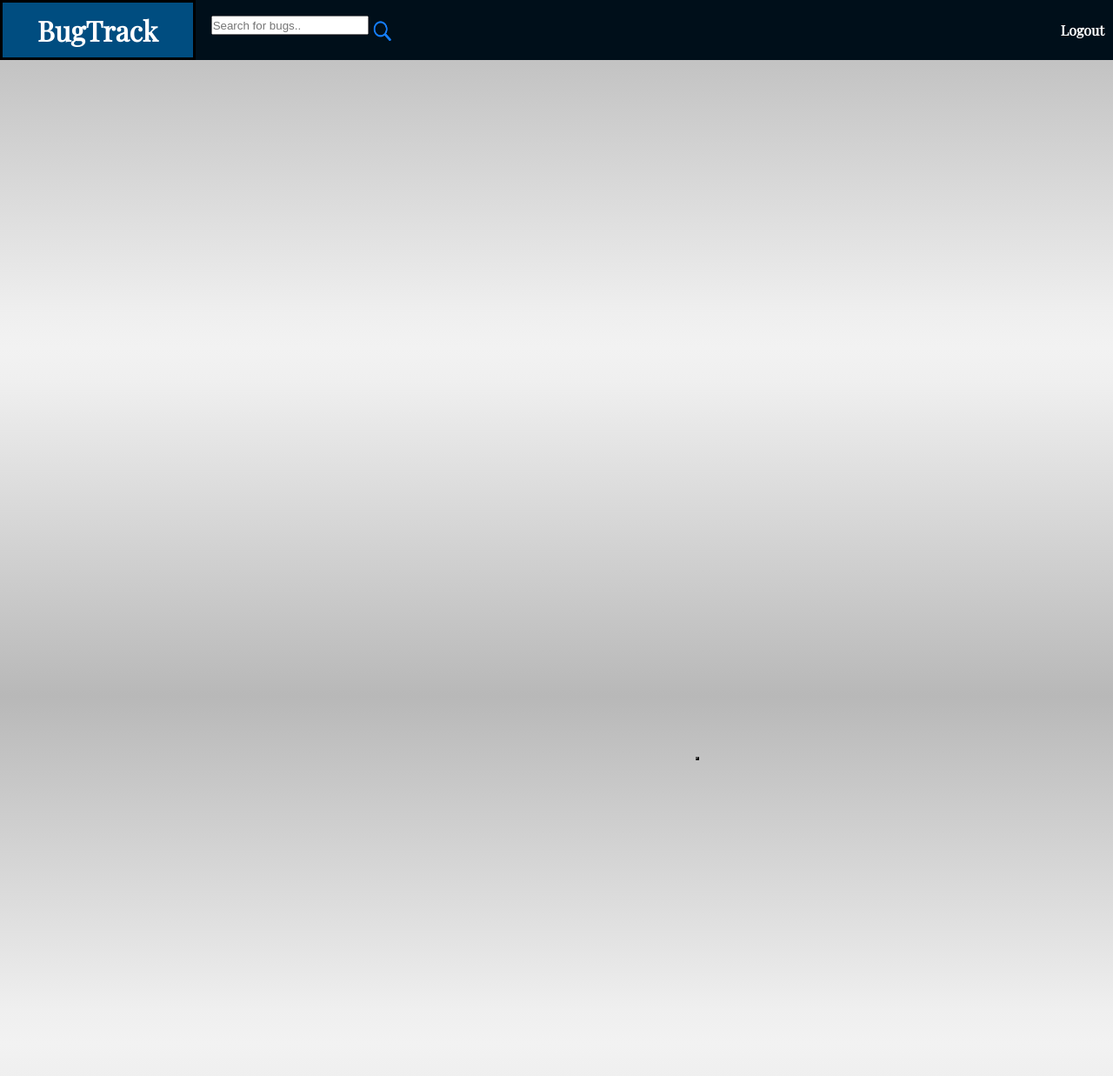
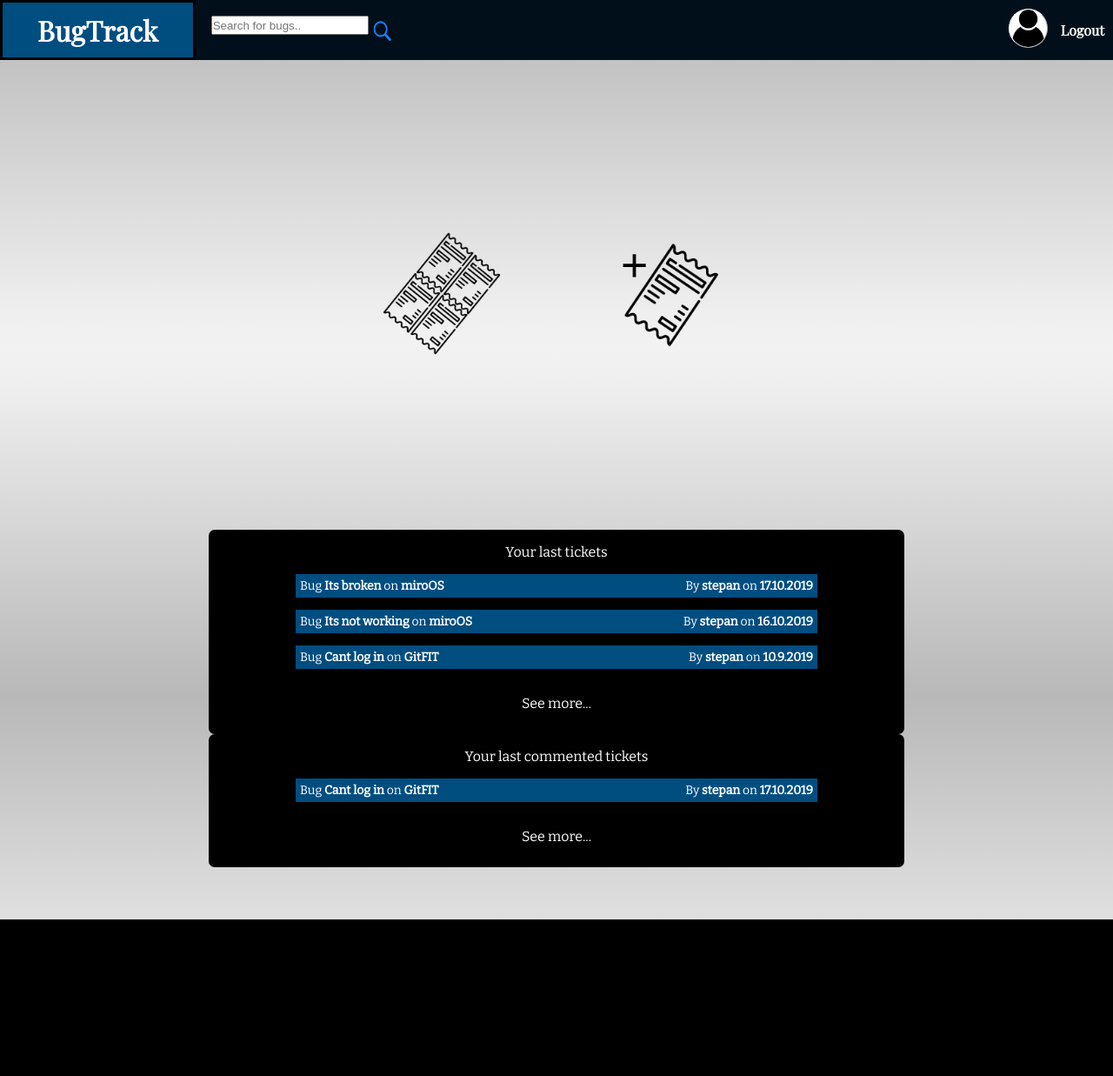
Before and after one commit to yungbender/IIS-VUT-FIT, a Flask app: page /dashboard in a window 1280 px wide; the page is wider, and only the part inside the window is pictured. Shown: the top 1237 px of that part at 87% size. After the commit the page ends 1057 px from the top of that part, so only its background shows below. Run offline with Flask 2, Linux system fonts and the light colour scheme; the visitor is signed in with stand-in values (Sample User, id 1).

Commit message:
Add dashboard design

```diff
--- a/app.py
+++ b/app.py
@@ -6,6 +6,7 @@ from register import REGISTER_API
 from logout import LOGOUT_API
 from ticket import TICKET_API
 from dashboard import DASHBOARD_API
+from profile import PROFILE_API
 import os
 
 
@@ -18,6 +19,7 @@ def create_app():
     app.register_blueprint(LOGOUT_API)
     app.register_blueprint(TICKET_API)
     app.register_blueprint(DASHBOARD_API)
+    app.register_blueprint(PROFILE_API)
     app.secret_key = SECRET_KEY
     app.config["REMEMBER_COOKIE_DURATION"] = 10
     LOGIN_MANAGER.init_app(app)
--- a/templates/base.html
+++ b/templates/base.html
@@ -4,6 +4,7 @@
     <link rel="stylesheet" href="static/base.css">
     {% block head %}
     <link href="https://fonts.googleapis.com/css?family=Playfair+Display&display=swap" rel="stylesheet">
+    <link href="https://fonts.googleapis.com/css?family=Bitter&display=swap" rel="stylesheet">
     {% endblock %}
   </head>
   <body>
@@ -16,7 +17,8 @@
         <h4>
           <ul>
             {% if user.is_authenticated %}
-              <li><a class="bar-links" href="./logout">Logout</a>
+            <li><a class="bar-links" href="./logout">Logout</a></li>
+            <li><button id="profile-pic-small"></button></li>
             {% else %}
             <li><a class="bar-links" href="./register">Sign up</a></li>
             <li><a class="bar-links" href="./login">Sign in</a></li>
--- a/templates/dashboard.html
+++ b/templates/dashboard.html
@@ -10,11 +10,49 @@
   <body>
     {% block content %}
     {{ super() }}
-    <div id="icons">
-    	<button></button>
-    	<button></button>
-    	<button></button>
-    	<button></button>
+    <div id="icons-wrapper">
+      <div id="icons">
+        <input id="tickets-butt" type="button">
+        <input id="add-ticket-butt" type="button">
+      </div>
+    </div>
+    <div class="last-tickets-wrapper">
+      <div class="last-tickets">
+        <p>Your last tickets</p>
+        <div class="ticket">
+          <div class="ticket-text">
+            <p class="ticket-left">Bug <b>Its broken</b> on <b>miroOS</b></p>
+            <p class="ticket-right">By <b>stepan</b> on <b>17.10.2019</b></p>
+            <div style="clear: both; user-select: auto;"></div>
+          </div>
+        </div>
+        <div class="ticket">
+          <div class="ticket-text">
+            <p class="ticket-left">Bug <b>Its not working</b> on <b>miroOS</b></p>
+            <p class="ticket-right">By <b>stepan</b> on <b>16.10.2019</b></p>
+            <div style="clear: both; user-select: auto;"></div>
+          </div>
+        </div>
+        <div class="ticket">
+          <div class="ticket-text">
+            <p class="ticket-left">Bug <b>Cant log in</b> on <b>GitFIT</b></p>
+            <p class="ticket-right">By <b>stepan</b> on <b>10.9.2019</b></p>
+            <div style="clear: both; user-select: auto;"></div>
+          </div>
+        </div>
+        <p>See more...</p>
+      </div>
+      <div class="last-tickets">
+        <p>Your last commented tickets</p>
+        <div class="ticket">
+          <div class="ticket-text">
+            <p class="ticket-left">Bug <b>Cant log in</b> on <b>GitFIT</b></p>
+            <p class="ticket-right">By <b>stepan</b> on <b>17.10.2019</b>
+            <div style="clear: both; user-select: auto;"></div>
+          </div>
+        </div>
+        <p>See more...</p>
+      </div>
     </div>
     {% endblock %}
   </body>
--- a/templates/static/base.css
+++ b/templates/static/base.css
@@ -31,7 +31,7 @@
   height: 69px;
 }
 
-#mainbar input {
+#main {
   float: left;
   margin: 18px 0px 18px 18px;
   padding: 0px;
@@ -76,3 +76,17 @@
 #mainbar h4 {
   margin: 0;
 }
+
+#profile-pic-small{
+  width: 45px;
+  height: 45px;
+  margin: 10px 5px;
+  padding: 0px;
+  border-width: 1px;
+  border-radius: 45px;
+  border-color: white;
+  background-size: cover;
+  background-color: white;
+  background-image: url("/static/user.png");
+  cursor: pointer;
+}
--- a/templates/static/dashboard.css
+++ b/templates/static/dashboard.css
@@ -1,6 +1,87 @@
-#icons button {
-	size: 100px;
-	margin: 800px;
-	padding: 0px;
+#icons input {
+	width: 200px;
+	height: 200px;
+	margin: 30px;
+	padding: 20px;
+	border-width: 0px;
+	background-size: cover;
+	background-color: transparent;
+}
+
+#tickets-butt {
+	background-image: url("/static/tickets.png");
+}
+
+#add-ticket-butt {
+	background-image: url("/static/add_ticket.png");
+}
+
+#icons input:hover{
+	background-color: white;
+}
+
+#icons div {
+	margin: 0 auto;
+	display: block;
+	text-align: center;
+
+}
+
+#icons-wrapper div {
+	margin: 140px 0px 0px 0px;
+
+}
+
+.last-tickets-wrapper {
+	margin: 140px 0px 60px 0px;
+	font-family: 'Bitter', serif;
+}
+
+.last-tickets {
+	border-radius: 7px;
 	background-color: black;
+	text-align: center;
+	margin: 0px 20px 0px 20px;
+	padding: 0px 0px 10px 0px;
+	width: 800px;
+	height: auto;
+	display: inline-block;
+	vertical-align: top;
 }
+
+.last-tickets p{
+	text-align: center;
+	color: white;
+	/*! font-size: 20px; */
+}
+
+.ticket div{
+
+	width: 600px;
+	height: auto;
+	text-align: center;
+	margin: 0px auto;
+	background-color: #004d80;
+	font-size: 12px;
+	border-style: solid;
+	border-radius: 0px;
+	border-width: 0px 0px 7px 0px;
+	border-color: black;
+	align-content: center;
+}
+
+.ticket-left {
+	float: left;
+	padding: 5px;
+	margin: 0px;
+	vertical-align: top;
+	font-size: 14px;
+}
+
+.ticket-right {
+	float: right;
+	padding: 5px;
+	margin: 0px;
+	vertical-align: top;
+	font-size: 14px;
+}
--- a/templates/static/login.css
+++ b/templates/static/login.css
@@ -1,5 +1,6 @@
   #form-wrapper {
     margin: 140px 0px 0px 0px;
+    font-family: 'Bitter', serif;
   }
 
   #form {
--- a/templates/static/register.css
+++ b/templates/static/register.css
@@ -1,5 +1,6 @@
   #form-wrapper {
     margin: 140px 0px 0px 0px;
+    font-family: 'Bitter', serif;
   }
 
   #form {
```
Also changed, not shown: templates/profile.html (added, +15 -0 lines), templates/static/add_ticket.png (added), templates/static/profile.css (added), templates/static/ticket.png (added), templates/static/tickets.png (added), templates/static/user.png (added), 1 other file.
